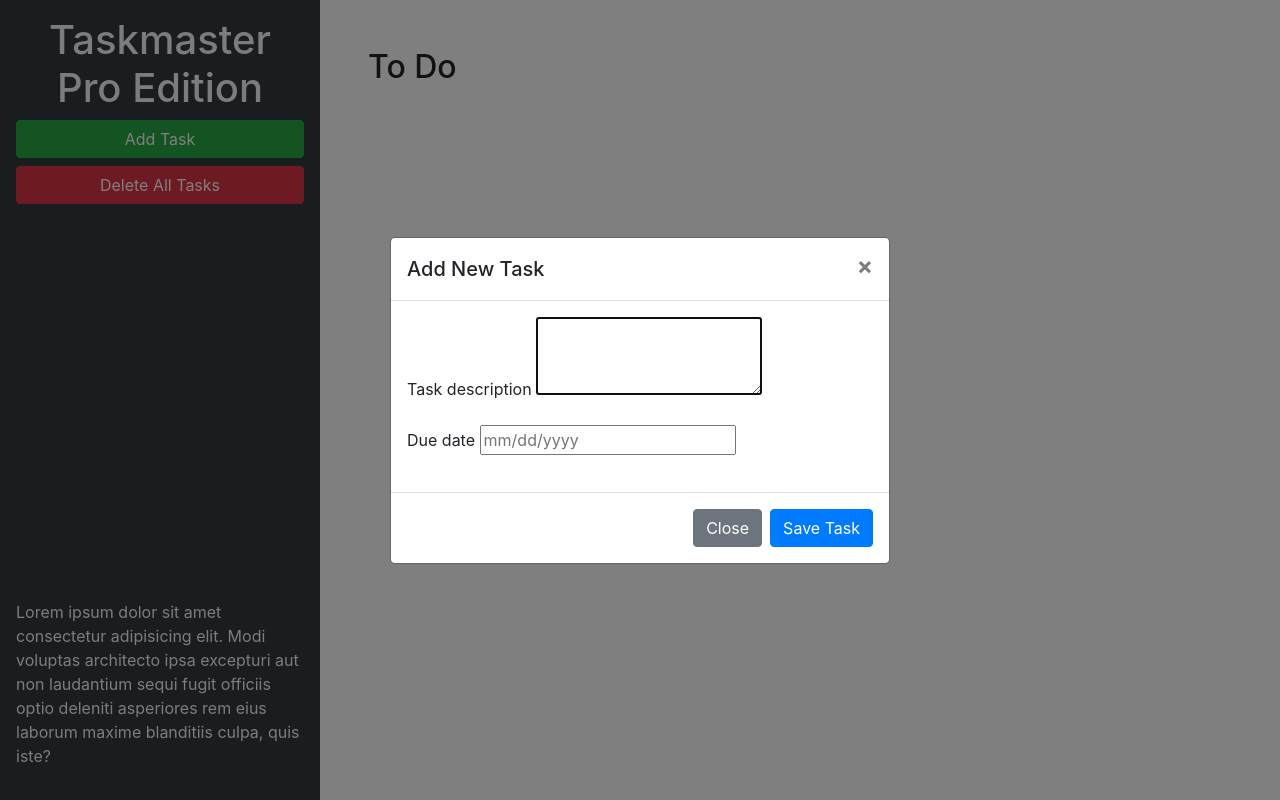
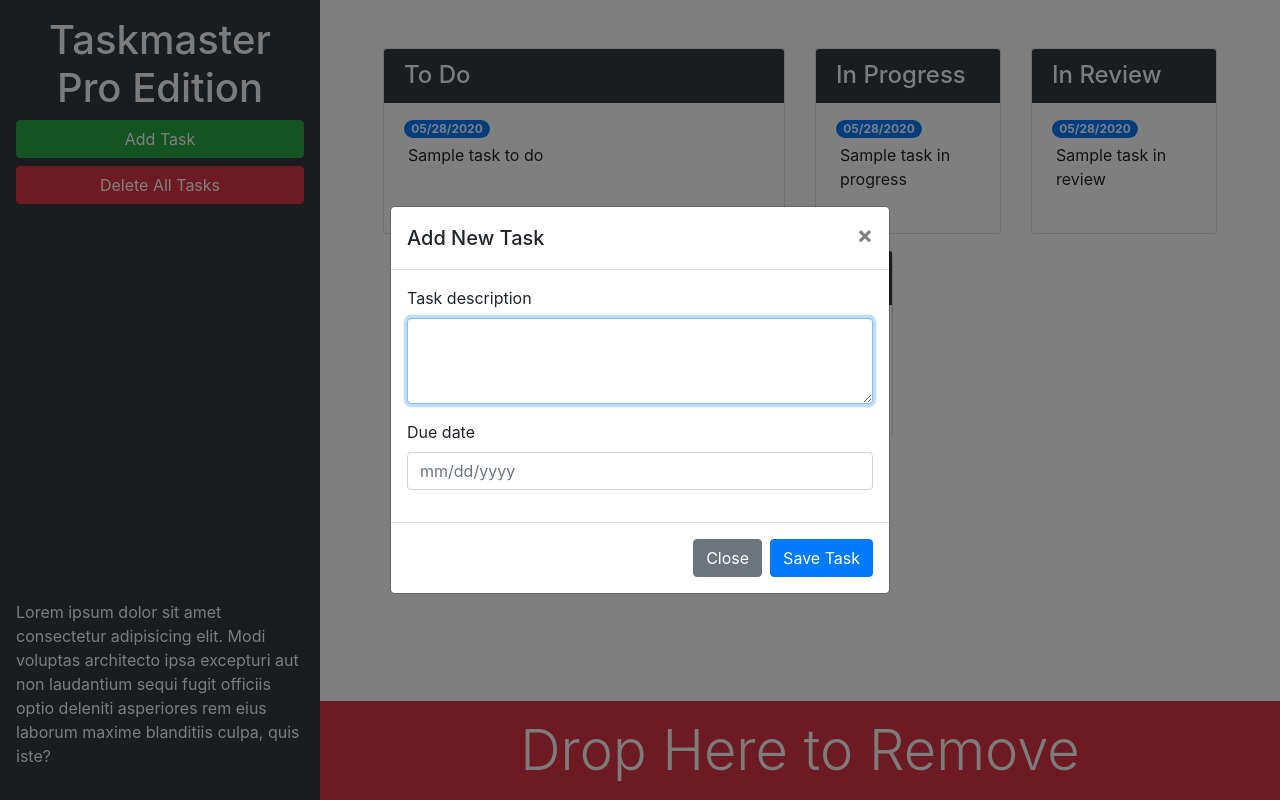
Before and after one commit to BCannon88/taskmaster-pro, a plain HTML site: page index.html in a window 1280 px wide. Both pictures are taken after a click on the button "Add Task". Drawn offline with nearby package versions, Linux system fonts and the light colour scheme.

Commit message:
using bootstrap, ive added a trash box to the bottom of the page, colors and other styling

```diff
--- a/assets/js/script.js
+++ b/assets/js/script.js
@@ -1,6 +1,6 @@
 var tasks = {};
 
-var createTask = function (taskText, taskDate, taskList) {
+var createTask = function(taskText, taskDate, taskList) {
   // create elements that make up a task item
   var taskLi = $("<li>").addClass("list-group-item");
   var taskSpan = $("<span>")
@@ -18,7 +18,7 @@ var createTask = function (taskText, taskDate, taskList) {
   $("#list-" + taskList).append(taskLi);
 };
 
-var loadTasks = function () {
+var loadTasks = function() {
   tasks = JSON.parse(localStorage.getItem("tasks"));
 
   // if nothing in localStorage, create a new object to track all task status arrays
@@ -32,16 +32,16 @@ var loadTasks = function () {
   }
 
   // loop over object properties
-  $.each(tasks, function (list, arr) {
+  $.each(tasks, function(list, arr) {
     console.log(list, arr);
     // then loop over sub-array
-    arr.forEach(function (task) {
+    arr.forEach(function(task) {
       createTask(task.text, task.date, list);
     });
   });
 };
 
-var saveTasks = function () {
+var saveTasks = function() {
   localStorage.setItem("tasks", JSON.stringify(tasks));
 };
 
@@ -49,19 +49,19 @@ var saveTasks = function () {
 
 
 // modal was triggered
-$("#task-form-modal").on("show.bs.modal", function () {
+$("#task-form-modal").on("show.bs.modal", function() {
   // clear values
   $("#modalTaskDescription, #modalDueDate").val("");
 });
 
 // modal is fully visible
-$("#task-form-modal").on("shown.bs.modal", function () {
+$("#task-form-modal").on("shown.bs.modal", function() {
   // highlight textarea
   $("#modalTaskDescription").trigger("focus");
 });
 
 // save button in modal was clicked
-$("#task-form-modal .btn-primary").click(function () {
+$("#task-form-modal .btn-primary").click(function() {
   // get form values
   var taskText = $("#modalTaskDescription").val();
   var taskDate = $("#modalDueDate").val();
@@ -80,56 +80,49 @@ $("#task-form-modal .btn-primary").click(function () {
 
     saveTasks();
   }
-  $(".list-group").on("click", "p", function () {
-    $(".list-group").on("blur", "textarea", function () {
-      // get the textarea's current value/text
+});
+
+// task text was clicked
+$(".list-group").on("click", "p", function() {
+  // get current text of p element
   var text = $(this)
-        .val()
+    .text()
     .trim();
 
-      // get the parent ul's id attribute
+  // replace p element with a new textarea
+  var textInput = $("<textarea>").addClass("form-control").val(text);
+  $(this).replaceWith(textInput);
+
+  // auto focus new element
+  textInput.trigger("focus");
+});
+
+// editable field was un-focused
+$(".list-group").on("blur", "textarea", function() {
+  // get current value of textarea
+  var text = $(this).val();
+
+  // get status type and position in the list
   var status = $(this)
     .closest(".list-group")
     .attr("id")
     .replace("list-", "");
-
-      // get the task's position in the list of other li elements
   var index = $(this)
     .closest(".list-group-item")
     .index();
 
-    });
-    var text = $(this)
-      .text()
-      .trim();
-    var textInput = $("<textarea>")
-      .addClass("form-control")
-      .val(text);
-    $(this).replaceWith(textInput);
-    textInput.trigger("focus");
+  // update task in array and re-save to localstorage
+  tasks[status][index].text = text;
+  saveTasks();
+
   // recreate p element
   var taskP = $("<p>")
     .addClass("m-1")
     .text(text);
 
-    // replace textarea with p element
+  // replace textarea with new content
   $(this).replaceWith(taskP);
 });
-  tasks[status][index].text = text;
-  saveTasks();
-});
-
-// remove all tasks
-$("#remove-tasks").on("click", function () {
-  for (var key in tasks) {
-    tasks[key].length = 0;
-    $("#list-" + key).empty();
-  }
-  saveTasks();
-});
-
-// load tasks for the first time
-loadTasks();
 
 // due date was clicked
 $(".list-group").on("click", "span", function() {
@@ -143,27 +136,21 @@ $(".list-group").on("click", "span", function() {
     .attr("type", "text")
     .addClass("form-control")
     .val(date);
-
-  // swap out elements
   $(this).replaceWith(dateInput);
 
-  // automatically focus on new element
+  // automatically bring up the calendar
   dateInput.trigger("focus");
 });
+
 // value of due date was changed
 $(".list-group").on("blur", "input[type='text']", function() {
-  // get current text
-  var date = $(this)
-    .val()
-    .trim();
+  var date = $(this).val();
 
-  // get the parent ul's id attribute
+  // get status type and position in the list
   var status = $(this)
     .closest(".list-group")
     .attr("id")
     .replace("list-", "");
-
-  // get the task's position in the list of other li elements
   var index = $(this)
     .closest(".list-group-item")
     .index();
@@ -172,11 +159,21 @@ $(".list-group").on("blur", "input[type='text']", function() {
   tasks[status][index].date = date;
   saveTasks();
 
-  // recreate span element with bootstrap classes
+  // recreate span and insert in place of input element
   var taskSpan = $("<span>")
     .addClass("badge badge-primary badge-pill")
     .text(date);
-
-  // replace input with span element
     $(this).replaceWith(taskSpan);
 });
+
+// remove all tasks
+$("#remove-tasks").on("click", function() {
+  for (var key in tasks) {
+    tasks[key].length = 0;
+    $("#list-" + key).empty();
+  }
+  saveTasks();
+});
+
+// load tasks for the first time
+loadTasks();
--- a/index.html
+++ b/index.html
@@ -13,20 +13,83 @@
 <body>
 
   <div class="row min-vh-100 no-gutters">
-    <header class="col-12 col-lg-3 bg-dark text-light d-flex flex-column p-4 p-lg-3">
+    <header class="col-12 col-lg-3 bg-dark text-light sticky-top d-flex flex-column p-4 p-lg-3">
       <h1 class="text-center">Taskmaster Pro Edition</h1>
       <button id="create-task" class="btn btn-block btn-success" data-toggle="modal" data-target="#task-form-modal">Add
         Task</button>
       <button id="remove-tasks" class="btn btn-block btn-danger">Delete All Tasks</button>
-      <p class="mt-auto">Lorem ipsum dolor sit amet consectetur adipisicing elit. Modi voluptas architecto ipsa
+      <p class="mt-auto d-none d-lg-block">Lorem ipsum dolor sit amet consectetur adipisicing elit. Modi voluptas architecto ipsa
         excepturi aut non
         laudantium sequi fugit officiis optio deleniti asperiores rem eius laborum maxime blanditiis culpa, quis iste?
       </p>
     </header>
-    <main class="col-12 col-lg-9">
-      <div class="m-5">
-        <h2>To Do</h2>
-        <ul id="list-toDo" class="list-group"> </ul>
+    <main class="col-12 col-lg-9 d-flex flex-column">
+      <div class="m-5 row justify-content-around">
+        <!--todo start-->
+        <div class="col-12 col-md-6 col-cl-3 mb-3">
+          <div class="card">
+            <h4 class="card-header bg-dark text-light">
+              To Do
+            </h4>
+            <ul id="list-toDo" class="list-group list-group-flush">
+              <li class="list-group-item">
+                <span class="badge badge-primary badge-pill">05/28/2020</span>
+                <p class="m-1">Sample task to do</p>
+              </li>
+            </ul>
+          </div>
+        </div>
+        <!--todo end-->
+        <!--in progress start-->
+        <div class="col-12 col-md-6 col-xl-3 mb-3">
+          <div class="card">
+            <h4 class="card-header bg-dark text-light">
+              In Progress
+            </h4>
+            <ul id="list-inProgress" class="list-group list-group-flush">
+              <li class="list-group-item">
+                <span class="badge badge-primary badge-pill">05/28/2020</span>
+                <p class="m-1">Sample task in progress</p>
+              </li>
+            </ul>
+          </div>
+        </div>
+        <!-- in progress end-->
+        <!-- in review start-->
+        <div class="col-12 col-md-6 col-xl-3 mb-3">
+          <div class="card">
+            <h4 class="card-header bg-dark text-light">
+              In Review
+            </h4>
+            <ul id="List-inReview" class="list-group list-group-flush">
+              <li class="list-group-item">
+                <span class="badge badge-primary badge-pill">05/28/2020</span>
+                <p class="m-1">Sample task in review</p>
+              </li>
+            </ul>
+          </div>
+        </div>
+        <!--in review end-->
+        <!--done start-->
+        <div class="col-12 col-md-6 col-xl-3 mb-3">
+          <div class="card">
+            <h4 class="card-header bg-dark text-light">
+              Done
+            </h4>
+            <ul id="list-done" class="list-group list-group-flush">
+              <li class="list-group-item">
+                <span class="badge badge-primary badge-pill">05/28/2020</span>
+                <p class="m-1">Sample task that's done</p>
+              </li>
+            </ul>
+          </div>
+        </div>
+        <!-- done end-->
+      </div>
+      <div id="trash" class="mt-auto">
+        <div class="w-100 bg-danger p-3 text-center text-light display-4">
+          Drop Here to Remove
+        </div>
       </div>
     </main>
   </div>
@@ -46,11 +109,11 @@
           <form>
             <div class="form-group">
               <label for="modalTaskDescription">Task description</label>
-              <textarea id="modalTaskDescription" rows="3"></textarea>
+              <textarea id="modalTaskDescription" rows="3" class="form-control"></textarea>
             </div>
             <div class="form-group">
               <label for="modalDueDate">Due date</label>
-              <input type="text" id="modalDueDate" placeholder="mm/dd/yyyy" autocomplete="off" />
+              <input type="text" class="form-control" id="modalDueDate" placeholder="mm/dd/yyyy" autocomplete="off" />
             </div>
           </form>
         </div>
```
Lines whose indentation alone changed are shown as unchanged.
